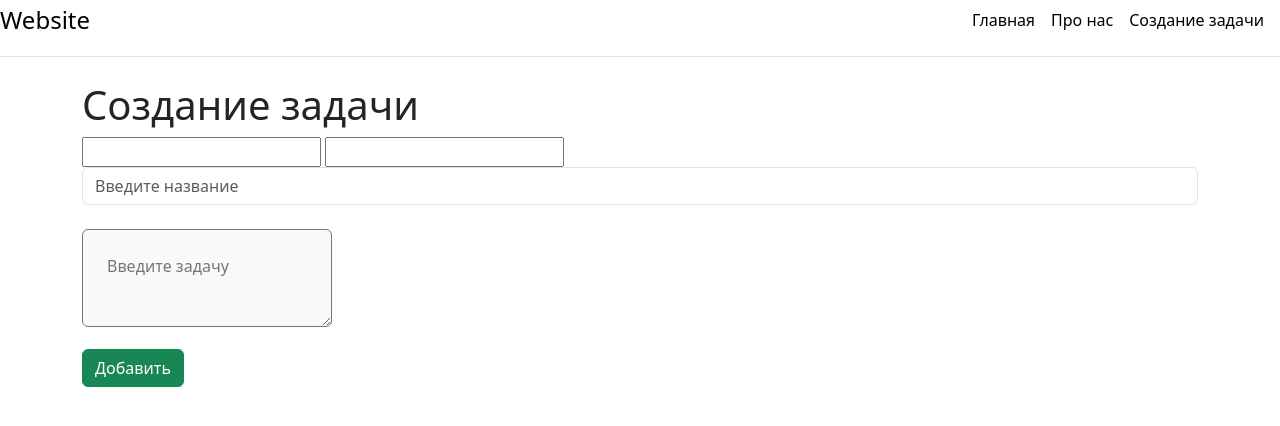
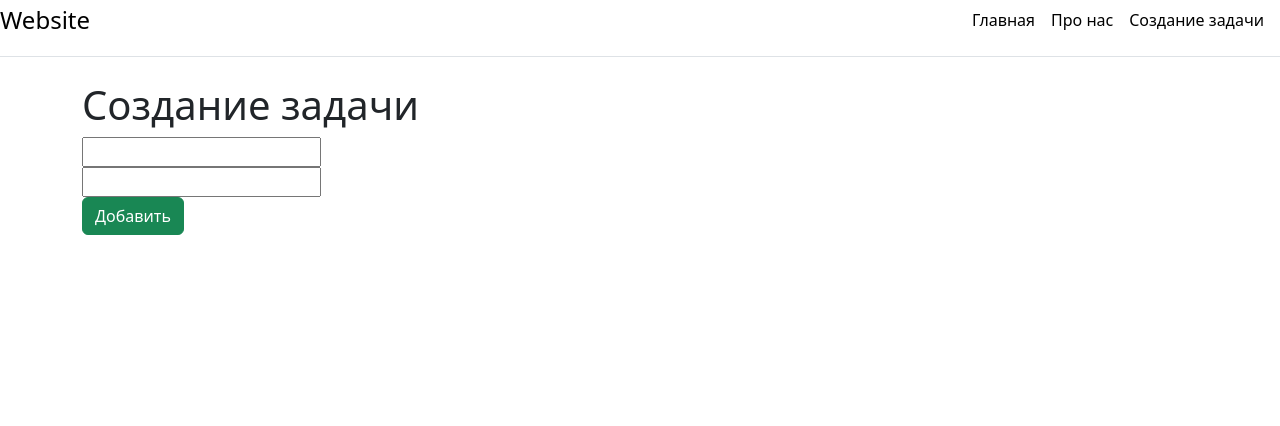
Before and after one commit to Linard26/IT-overone, a Django app: template web_site/main/templates/main/create.html in a window 1280 px wide. Shown: the top 426 px of the page. Run offline with Django 5.2, Linux system fonts and the light colour scheme; the template is opened without the code that fills it, so the values that code supplies are empty, except form fields; tables that the repository leaves empty hold one stand-in row (values such as "Sample post"); form fields are guessed from the names that the template uses.

Commit message:
дз шаблон полей в форме

```diff
--- a/web_site/main/forms.py
+++ b/web_site/main/forms.py
@@ -1,9 +1,9 @@
 from .models import Task
-from django.forms import ModelForm, TextInput, widgets
+from django.forms import ModelForm, TextInput, Textarea
 
 class TaskForm(ModelForm):
     class Meta:
         model = Task
         fields = ["title","task"]
         widgets = {"title": TextInput(attrs={'class':'form-control', 'placeholder':'Введите название'}),
-                   "task": TextInput(attrs={'class': 'p-4 mb-3 bg-body-tertiary rounded', 'placeholder': 'Введите задачу'}) }
+                   "task": Textarea(attrs={'class': 'p-4 mb-3 bg-body-tertiary rounded', 'placeholder': 'Введите задачу'}) }
--- a/web_site/main/templates/main/create.html
+++ b/web_site/main/templates/main/create.html
@@ -8,10 +8,8 @@
 <h1>Создание задачи</h1>
 <form method="post">
     {% csrf_token %}
-    {{form.title}}
-    {{form.task}}
-    <input type="text" placeholder="Введите название" class="form-control"><br>
-    <textarea type="text" placeholder="Введите задачу" class="p-4 mb-3 bg-body-tertiary rounded"></textarea><br>
+    {{form.title}}<br>
+    {{form.task}}<br>
     <button type="submit" class="btn btn-success">Добавить</button>
 </form>
 
```
